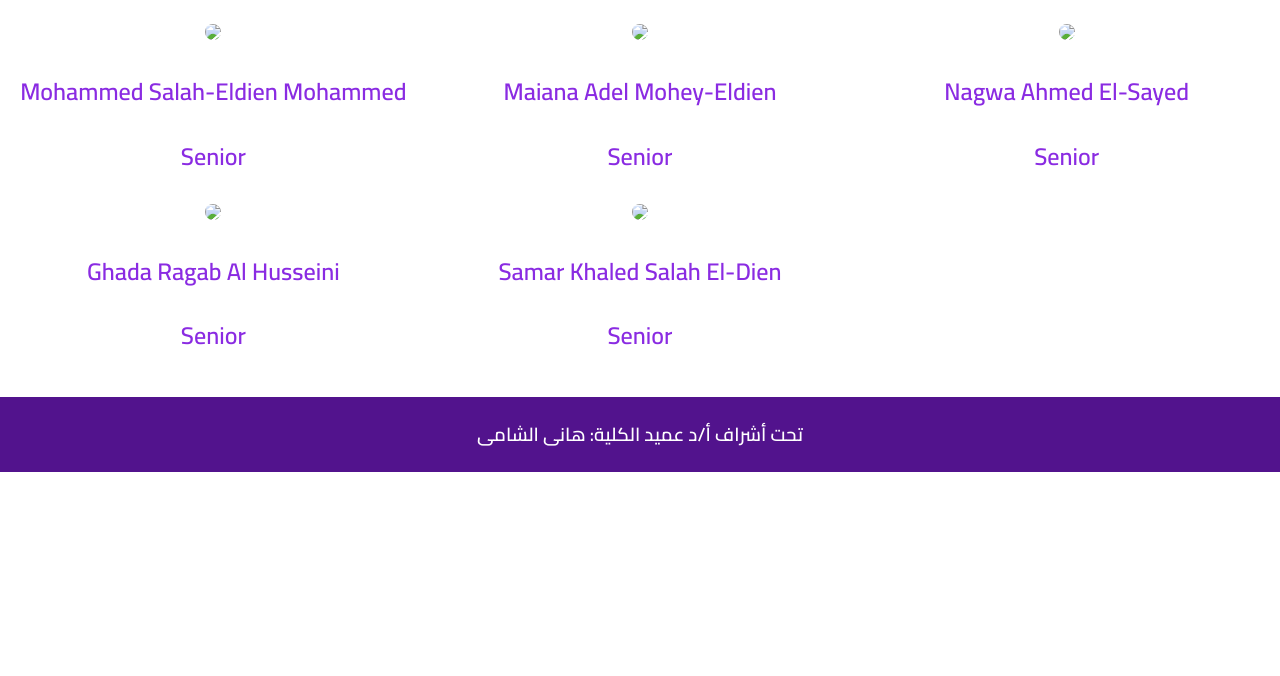
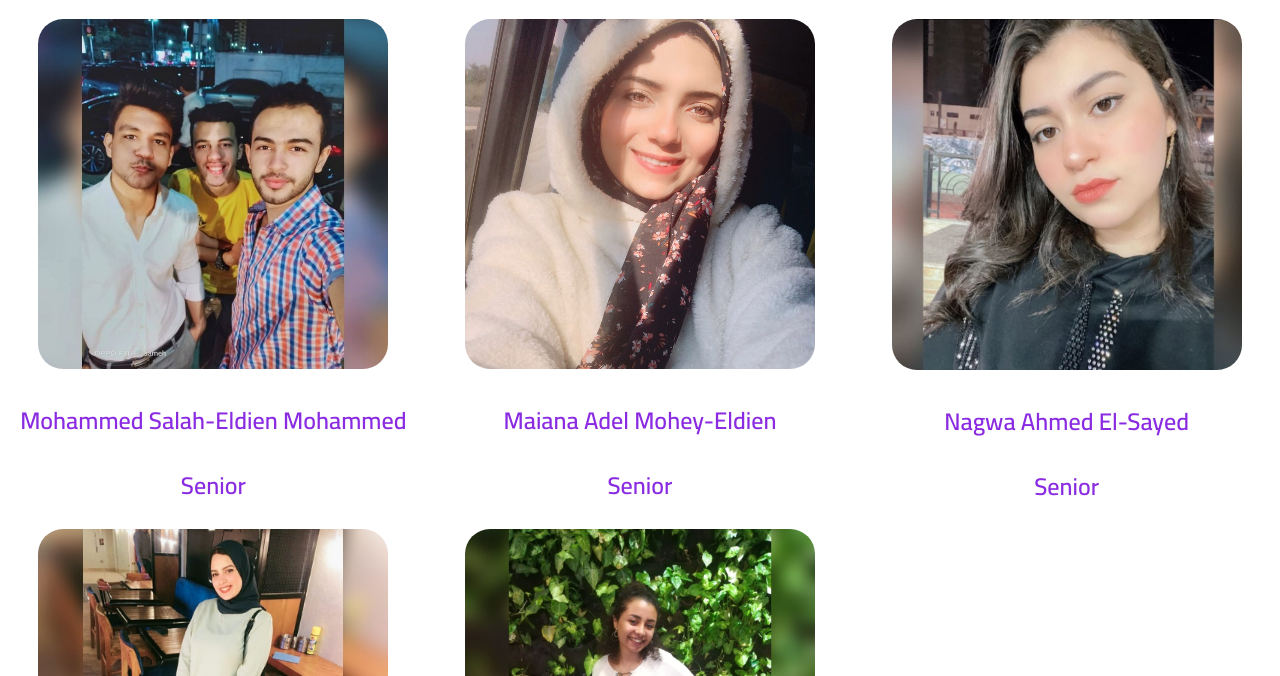
Before and after one commit to XMoSalahX/A3RAF-KOLYTAK, a plain HTML site: page Aboutus.html in a window 1280 px wide. Shown: the part 124-800 px from the top of the page. Drawn offline with Linux system fonts and the light colour scheme; the site is published under a folder, as on GitHub Pages, so addresses that start at the root find nothing.

Commit message:
fix issues

```diff
--- a/Aboutus.html
+++ b/Aboutus.html
@@ -24,27 +24,27 @@
 
 
         <div class="mohammedSalah">
-            <img class="mohammed" src="/Img/Mohammed.jpg">
+            <img class="mohammed" src="Img/Mohammed.jpg">
             <h2 class="name">Mohammed Salah-Eldien Mohammed</h2>
             <h2 class="name">Senior</h2>
         </div>
         <div class="mohammedSalah">
-            <img class="Maiana" src="/Img/Maia.jpg">
+            <img class="Maiana" src="Img/Maia.jpg">
             <h2 class="name">Maiana Adel Mohey-Eldien</h2>
             <h2 class="name">Senior</h2>
         </div>
         <div class="mohammedSalah">
-            <img class="Nagwa" src="/Img/Nagwa.jpeg">
+            <img class="Nagwa" src="Img/Nagwa.jpeg">
             <h2 class="name">Nagwa Ahmed El-Sayed </h2>
             <h2 class="name">Senior</h2>
         </div>
         <div class="mohammedSalah">
-            <img class="Ghada" src="/Img/Ghada.jpeg">
+            <img class="Ghada" src="Img/Ghada.jpeg">
             <h2 class="name">Ghada Ragab Al Husseini</h2>
             <h2 class="name">Senior</h2>
         </div>
         <div class="mohammedSalah">
-            <img class="Samar" src="/Img/Samar.jpeg">
+            <img class="Samar" src="Img/Samar.jpeg">
             <h2 class="name">Samar Khaled Salah El-Dien</h2>
             <h2 class="name">Senior</h2>
         </div>
```
